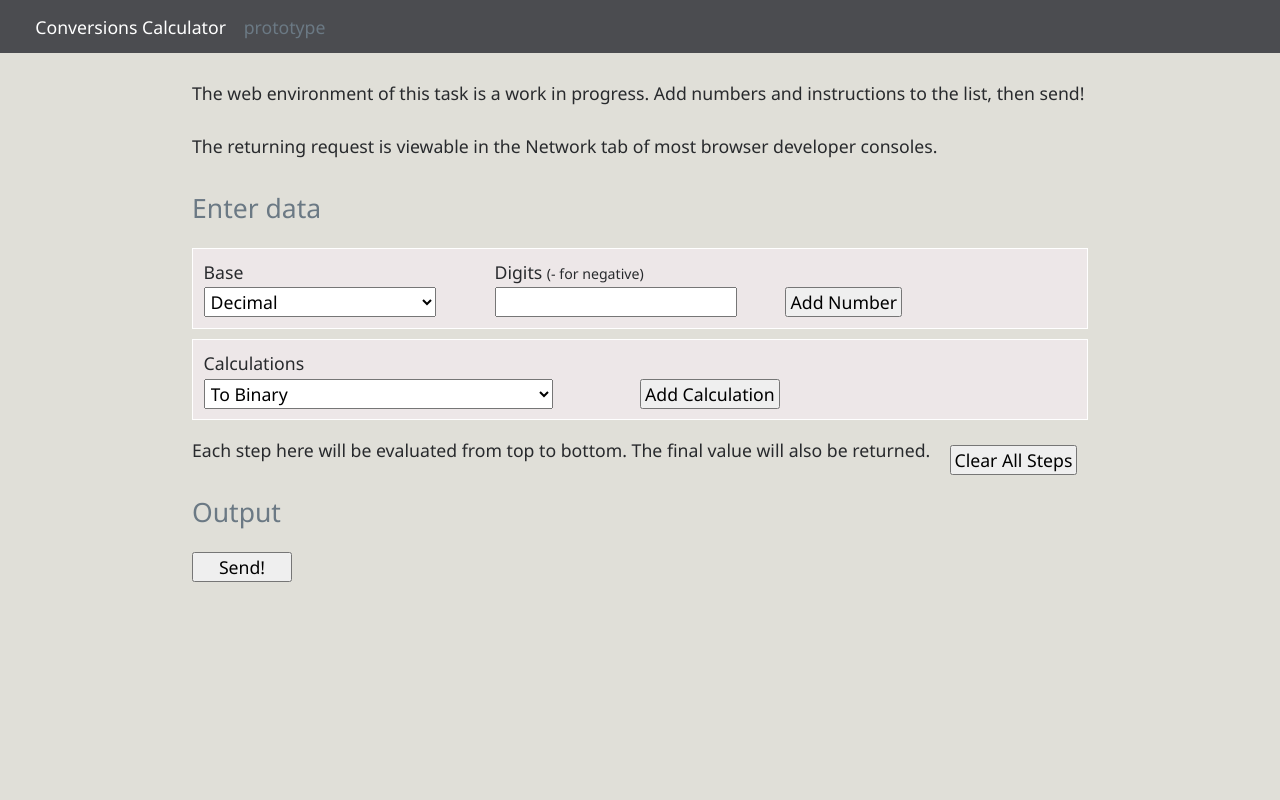
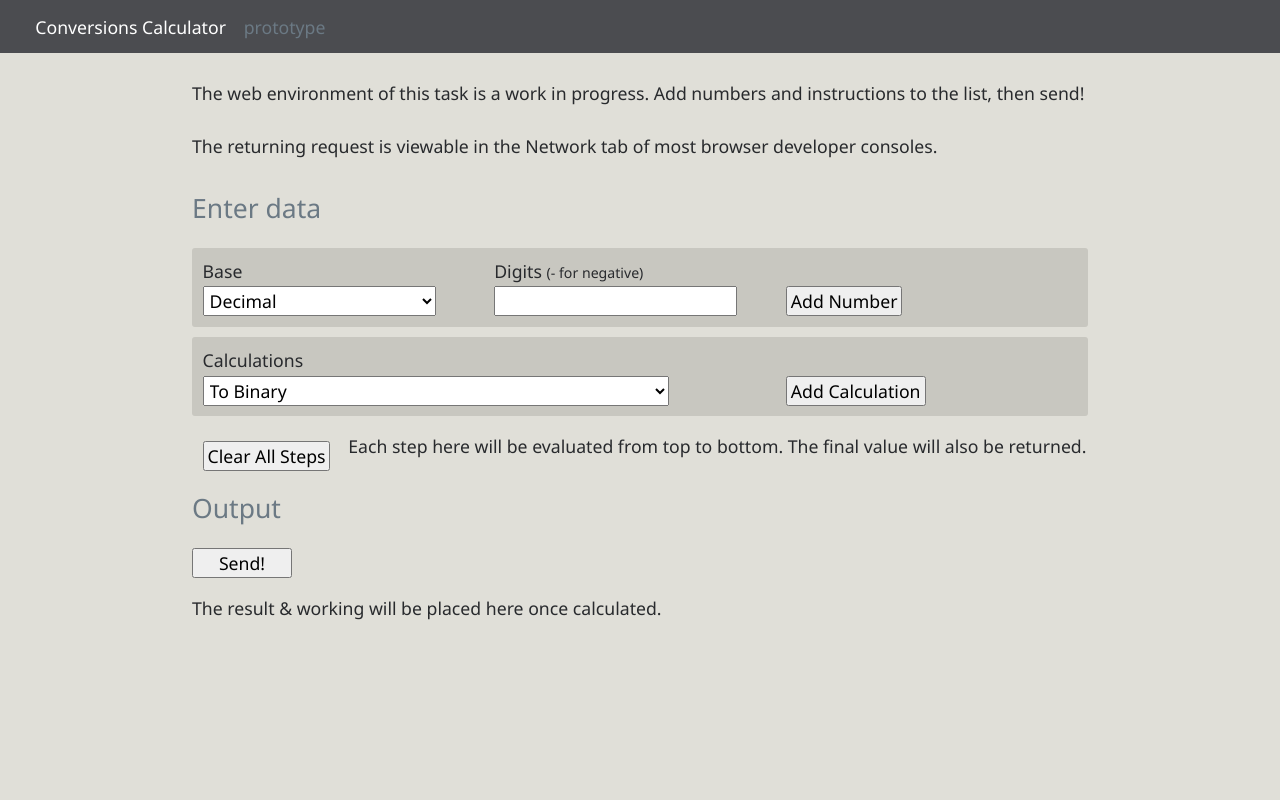
Before and after one commit to ageneric/conversion-calculator, a Flask app: page / in a window 1280 px wide. Run offline with Flask 2, Linux system fonts and the light colour scheme; some libraries are stand-ins or nearby versions.

Commit message:
Reponses with working
The methods taken during a request's steps evaluation are recorded and returned in the response. The final answer is placed under Output - working is currently only viewed as an alert().

Improvement to site layout & appearance.

```diff
--- a/run_app.py
+++ b/run_app.py
@@ -15,13 +15,19 @@ def calculation():
         json_items = request.get_json()
 
         try:
-            steps = parse_method(json_items)
-            result = run_method(steps)
-        except Exception as generic_error:  # Generic error catcher.
+            steps = parse_request(json_items)
+            answer, method = evaluate_steps(steps)
+        except Exception as generic_error:
             print(generic_error)
-            result = 'Error: ' + str(generic_error)
+            answer, method = 'null', 'Error: ' + str(generic_error)
 
-        return f'{result}', 200
+        # Escape all strings. Cannot use single quotes, as JSON
+        # will only accept double quotes / escaped double quotes.
+        # TODO: switch to json module (None -> "null", escape quotes).
+        method = str(method).replace('"', r'\"').replace('\'', r'"')
+        result = f'"answer": "{answer}", "method": "{method}"'
+        result = '{' + result + '}'  # Format for JSON parsing.
+        return result, 200
 
     return '', 200
 
--- a/static/main.js
+++ b/static/main.js
@@ -12,7 +12,19 @@ function submit() {
   xhr.setRequestHeader('Content-Type', 'application/json;charset=utf-8');
   xhr.onload = function() {
     if (xhr.status === 200 && xhr.responseText !== items) {
-      alert('Response updated: ' + xhr.responseText);
+      console.log(xhr.responseText);
+      response = JSON.parse(xhr.responseText);
+      if (response.answer) {
+        // TODO: check for "null"
+        document.getElementById('final').innerHTML = 'Final value: ' + response.answer;
+        alert(response.method);
+      }
+      else {
+        document.getElementById('final').innerHTML = 'Responded with error.';
+      }
+      /* working = createElementFromHTML(response.method);
+      document.innerHTML = '';  // Clear any previous displayed text.
+      document.getElementById('working').appendChild(working); */
     }
     else if (xhr.status !== 200) {
       alert('Request failed. Returned status of ' + xhr.status);
@@ -20,6 +32,13 @@ function submit() {
   };
 
   xhr.send(JSON.stringify(items));
+}
+
+function createElementFromHTML(htmlString) {
+  var div = document.createElement('div');
+  div.innerHTML = htmlString;
+
+  return div.firstChild;
 }
 
 class AddStep extends React.Component {
@@ -38,8 +57,11 @@ class AddStep extends React.Component {
   render() {
     // Generated code, read the equivalent in /jsx.
     return React.createElement("div",null,
-      React.createElement("div",{"class":"form"},React.createElement("div",{"class":"flex-item"},React.createElement("label",{"for":"numeric-base"},"Base"),React.createElement("select",{name:"numeric-base",onChange:this.changeBase,value:this.state.base},React.createElement("option",{value:"2"},"Binary"),React.createElement("option",{value:"8"},"Octal"),React.createElement("option",{value:"10",selected:true},"Decimal"),React.createElement("option",{value:"16"},"Hexadecimal"),React.createElement("option",{value:"BCD"},"BCD"))),React.createElement("div",{"class":"flex-item"},React.createElement("label",{"for":"numeric-digits"},"Digits ",React.createElement("span",{"class":"note"},"(- for negative)")),React.createElement("input",{type:"text",name:"numeric-digits",onChange:this.changeNumeric,value:this.state.numeric})),React.createElement("div",{"class":"flex-item"},React.createElement("button",{onClick:this.submitNumber},"Add Number"))),
-      React.createElement("div",{"class":"form"},React.createElement("div",{"class":"flex-item"},React.createElement("label",{"for":"calculation"},"Calculations"),React.createElement("select",{name:"calculation",onChange:this.changeCalcType,value:this.state.calcType},React.createElement("option",{value:"2",selected:true},"To Binary"),React.createElement("option",{value:"8"},"To Octal"),React.createElement("option",{value:"10"},"To Decimal"),React.createElement("option",{value:"16"},"To Hexadecimal"),React.createElement("option",{value:"BCD"},"To BCD"),React.createElement("option",{value:"add"},"Add Next"),React.createElement("option",{value:"numerals"},"Display Numerals"),React.createElement("option",{value:"value"},"Display Base 10 Value"),React.createElement("option",{value:"pad_to_bytes"},"Display as Bytes"),React.createElement("option",{value:"sign_and_magnitude"},"Display Sign and Mag."),React.createElement("option",{value:"one_complement"},"Display One's Complement"),React.createElement("option",{value:"two_complement"},"Display Two's Complement"))),React.createElement("div",{"class":"flex-item"},React.createElement("button",{onClick:this.submitCalc},"Add Calculation"))),
+      React.createElement("div",{"class":"form"},
+        React.createElement("div",{"class":"flex-item"},React.createElement("label",{"for":"numeric-base"},"Base"),React.createElement("select",{id:"numeric-base",onChange:this.changeBase,value:this.state.base},React.createElement("option",{value:"2"},"Binary"),React.createElement("option",{value:"8"},"Octal"),React.createElement("option",{value:"10",selected:true},"Decimal"),React.createElement("option",{value:"16"},"Hexadecimal"),React.createElement("option",{value:"BCD"},"BCD"))),React.createElement("div",{"class":"flex-item"},React.createElement("label",{id:"numeric-digits"},"Digits ",React.createElement("span",{"class":"note"},"(- for negative)")),React.createElement("input",{type:"text",name:"numeric-digits",onChange:this.changeNumeric,value:this.state.numeric})),React.createElement("div",{"class":"flex-item"},React.createElement("button",{onClick:this.submitNumber},"Add Number"))),
+      React.createElement("div",{"class":"form"},
+        React.createElement("div",{"class":"flex-item-double"},React.createElement("label",{"for":"calculation"},"Calculations"),React.createElement("select",{id:"calculation",onChange:this.changeCalcType,value:this.state.calcType},React.createElement("option",{value:"2",selected:true},"To Binary"),React.createElement("option",{value:"8"},"To Octal"),React.createElement("option",{value:"10"},"To Decimal"),React.createElement("option",{value:"16"},"To Hexadecimal"),React.createElement("option",{value:"BCD"},"To BCD"),React.createElement("option",{value:"add"},"Add Next"),React.createElement("option",{value:"numerals"},"Display Numerals"),React.createElement("option",{value:"value"},"Display Base 10 Value"),React.createElement("option",{value:"pad_to_bytes"},"Display as Bytes"),React.createElement("option",{value:"sign_and_magnitude"},"Display Sign and Mag."),React.createElement("option",{value:"one_complement"},"Display One's Complement"),React.createElement("option",{value:"two_complement"},"Display Two's Complement"))),
+        React.createElement("div",{"class":"flex-item"},React.createElement("button",{onClick:this.submitCalc},"Add Calculation"))),
       React.createElement("button",{id:"clear",onClick:this.clear},"Clear All Steps"),
       React.createElement("p",null,"Each step here will be evaluated from top to bottom. The final value will also be returned."),
       React.createElement(StepList,{items:this.state.items}));
@@ -128,5 +150,5 @@ class StepList extends React.Component {
 
 ReactDOM.render(
   React.createElement(AddStep, null),
-  document.getElementById('react-placer')
+  document.getElementById('step-picker')
 );
--- a/static/styles.css
+++ b/static/styles.css
@@ -3,8 +3,10 @@
   font-size: calc(10px + 0.6vmax);
 
   --bar: #4b4c50;
+  --theme-primary: #6b7984;
+  --theme-secondary: #cdc5d9;
   --background: #e0dfd8;
-  --theme-primary: #6b7984;
+
   --text-main: #28292d;
   --text-light: #ffffff;
 }
@@ -58,11 +60,17 @@ input, button {
   padding: 1px 3px;
 }
 
+ol, ul {
+  border-left: 5px solid #cdc5d9;
+  background-color: #f1f1f1;
+  border-radius: 3px;
+}
+
 #clear {
-  float: right;
+  float: left;
   margin-top: 0.8em;
-  margin-left: 1em;
-  margin-right: 0.6em;
+  margin-left: 0.6em;
+  margin-right: 1em;
 }
 
 .form {
@@ -72,8 +80,8 @@ input, button {
   display: flex;
   padding: 0.6em 0.6em;
   margin-bottom: 0.6em;
-  background-color: #ede7e8;
-  border: 1px solid var(--text-light);
+  background-color: #c8c7c0;
+  border-radius: 3px;
 }
 
 .highlight {
@@ -106,6 +114,24 @@ input, button {
   align-self: flex-end;
 }
 
+.flex-item-double {
+  flex: 2;
+}
+
+.working {
+  padding-left: 3em;
+}
+
+.working-double {
+  padding-left: 1.5em;
+  list-style: circle;
+}
+
+.working-header {
+  color: var(--theme-primary);
+  list-style: none;
+}
+
 #top {
   user-select: none;
   position: relative;
--- a/templates/index.html
+++ b/templates/index.html
@@ -13,11 +13,13 @@
     <p>The web environment of this task is a work in progress. Add numbers and instructions to the list, then send!</p>
     <p>The returning request is viewable in the Network tab of most browser developer consoles.</p>
     <h2>Enter data</h2>
-    <div id="react-placer"></div>
+    <div id="step-picker"></div>
 
     <h2>Output</h2>
     <div id="output">
-      <button id="submit">Send!</button>
+      <button id="submit" onclick="submit()">Send!</button>
+      <p id="final">The result & working will be placed here once calculated.</p>
+      <div id="working"></div>
     </div>
   </div>
 </body>
@@ -26,7 +28,4 @@
 <script crossorigin src="https://unpkg.com/react@16/umd/react.production.min.js"></script>
 <script crossorigin src="https://unpkg.com/react-dom@16/umd/react-dom.production.min.js"></script>
 <script src="static/main.js"></script>
-
-<script src="https://ajax.googleapis.com/ajax/libs/jquery/3.2.1/jquery.min.js"></script>
-<script src="static/submit.js"></script>
 </html>
```
Also changed, not shown: main.py (+34 -11 lines), working.py (+5 -5 lines), readme.md.
